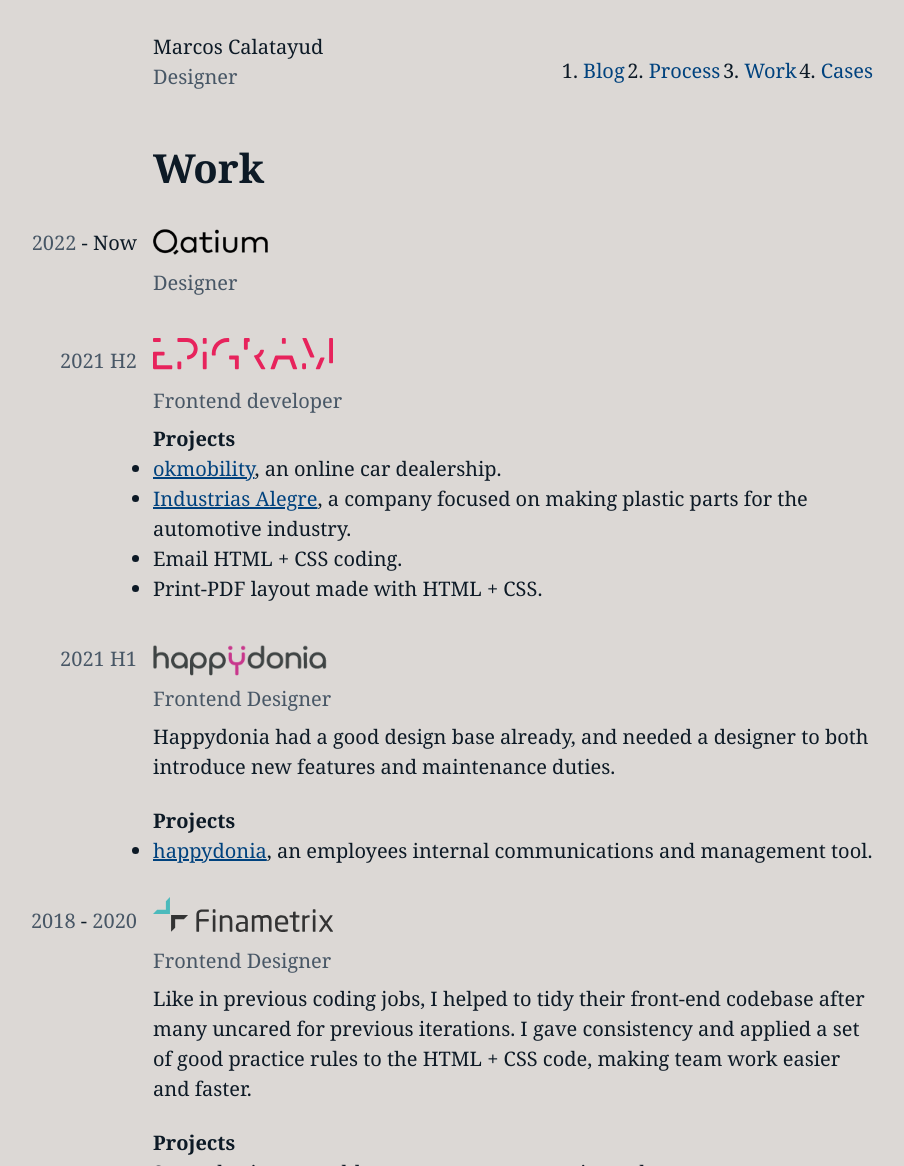
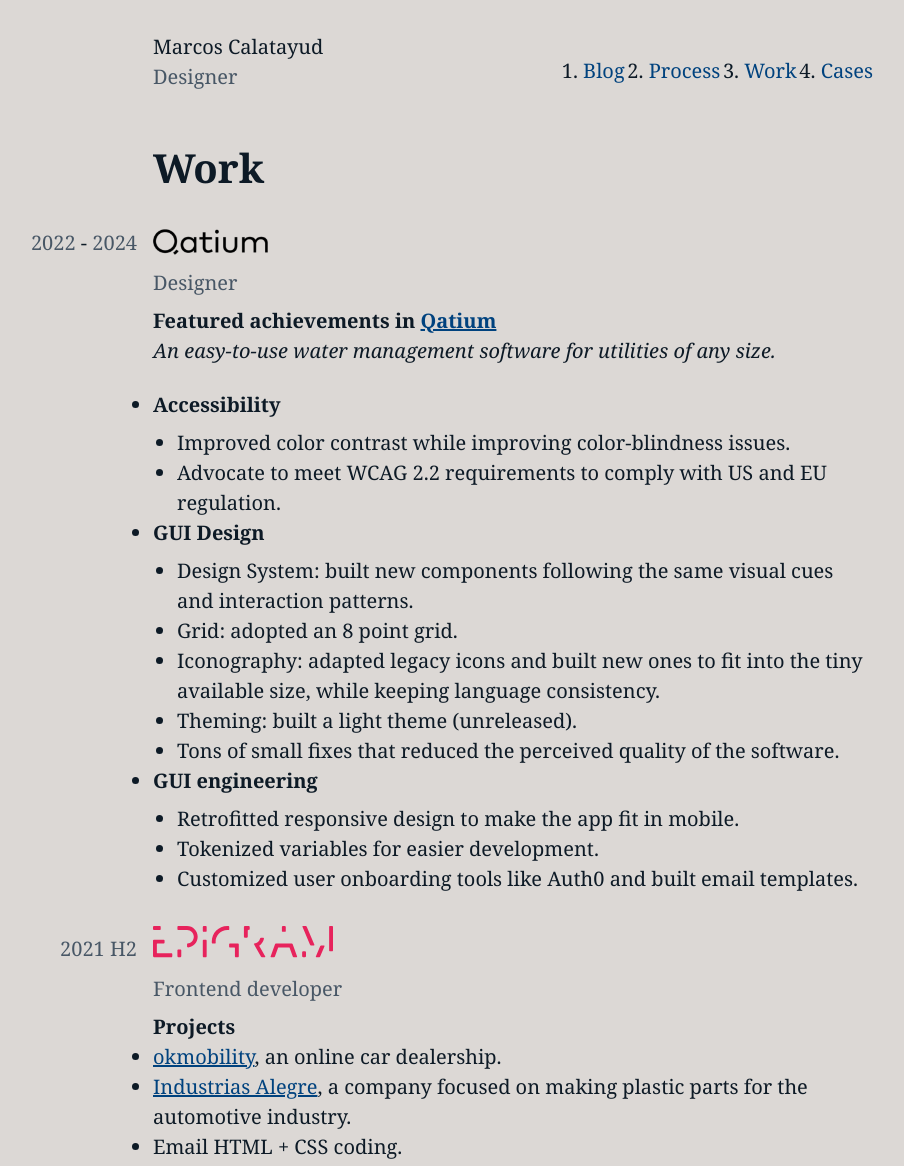
Before and after one commit to marcoscalatayud/blogfolio, an Eleventy site: page work.html in a window 1280 px wide. Shown: the top 1166 px of the page, without its empty margins (127-1031 px from the left). Built offline with nearby package versions, Linux system fonts and the light colour scheme; Eleventy itself is replaced by a stand-in of ours; files that its build step writes are made by us from their sources.

Commit message:
Career: update Qatium description

```diff
--- a/work.html
+++ b/work.html
@@ -18,10 +18,41 @@ navname: Work
           </a>
         </header>
         <aside class="mc-Company_Meta">
-          <p class="mc-Company_Date"><time datetime="2022">2022</time> - Now</p>
+          <p class="mc-Company_Date">
+            <time datetime="2022-01-17">2022</time> -
+            <time datetime="2024-11-04">2024</time>
+          </p>
         </aside>
         <div class="mc-Company_Main">
           <p class="mc-Company_Role">Designer</p>
+          <h4>Featured achievements in <a href="//qatium.app">Qatium</a></h4>
+          <p><em>An easy-to-use water management software for utilities of any size.</em></p>
+          <ul>
+            <li>
+              <b>Accessibility</b>
+              <ul>
+                <li>Improved color contrast while improving color-blindness issues.</li>
+                <li>Advocate to meet WCAG 2.2 requirements to comply with US and EU regulation.</li>
+              </ul>
+            <li>
+              <b>GUI Design</b>
+              <ul>
+                <li>Design System: built new components following the same visual cues and interaction patterns.</li>
+                <li>Grid: adopted an 8 point grid.</li>
+                <li>Iconography: adapted legacy icons and built new ones to fit into the tiny available size, while keeping language consistency.</li>
+                <li>Theming: built a light theme (unreleased).</li>
+                <li>Tons of small fixes that reduced the perceived quality of the software.</li>
+              </ul>
+            </li>
+            <li>
+              <b>GUI engineering</b>
+              <ul>
+                <li>Retrofitted responsive design to make the app fit in mobile.</li>
+                <li>Tokenized variables for easier development.</li>
+                <li>Customized user onboarding tools like Auth0 and built email templates.</li>
+              </ul>
+            </li>
+          </ul>
         </div>
       </li>
       <li class="mc-ListCompanies_Item">
```
